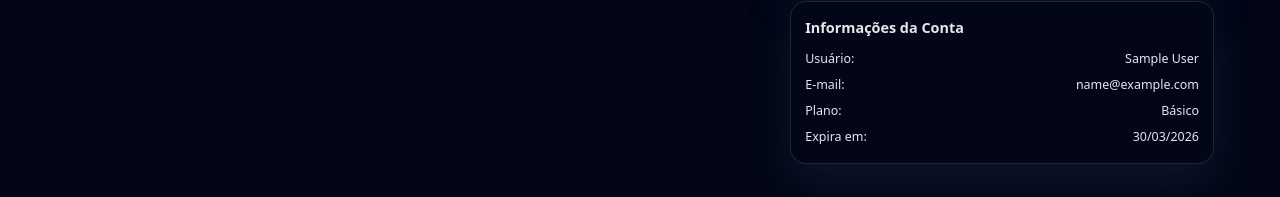
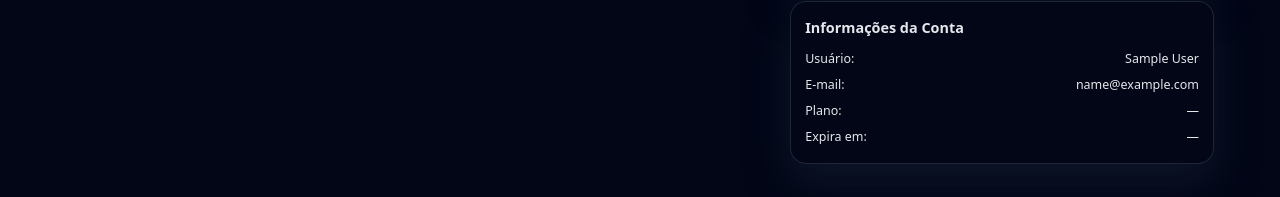
Before and after one commit to Stalisson-Pereira/fluxbot-sup, a browser extension: page frontend/dashboard.html in a window 1280 px wide. Shown: the part 379-576 px from the top of the page. Drawn offline with Linux system fonts and the light colour scheme; no server answers; sample sign-in values are in the browser's storage.

Commit message:
Atualizar o dashboard.html

```diff
--- a/frontend/dashboard.html
+++ b/frontend/dashboard.html
@@ -113,11 +113,11 @@
                             </li>
                             <li>
                                 <span>Plano:</span>
-                                <span id="user-plan">Básico</span>
+                                <span id="user-plan">—</span>
                             </li>
                             <li>
                                 <span>Expira em:</span>
-                                <span id="user-expiration">30/03/2026</span>
+                                <span id="user-expiration">—</span>
                             </li>
                         </ul>
                     </div>
```
